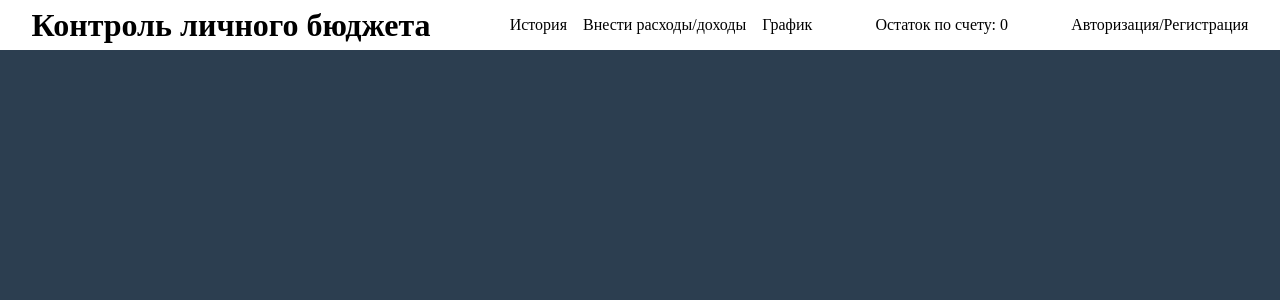
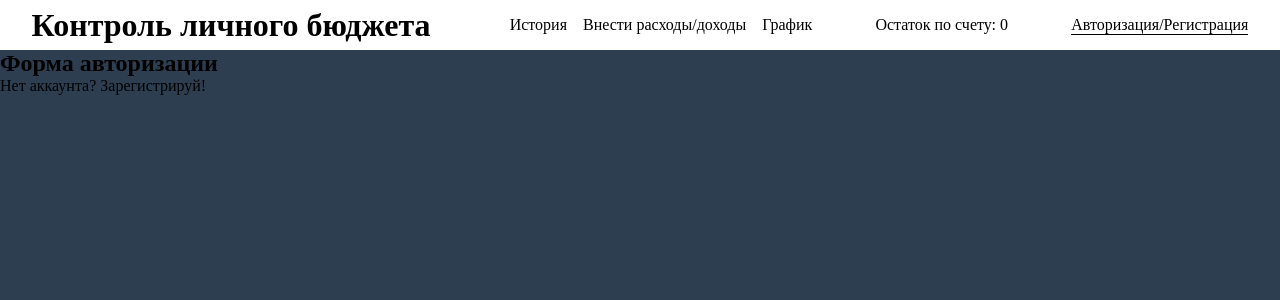
Before and after one commit to filya63/budget, a Vue app: page /sign-in in a window 1280 px wide. Shown: the top 300 px of the page. Built offline with nearby package versions, Linux system fonts and the light colour scheme.

Commit message:
add path route, add pages register and signin, settings store module

```diff
--- a/src/App.vue
+++ b/src/App.vue
@@ -1,7 +1,7 @@
 <template>
   <HeaderApp/>
   <main>
-  <router-view></router-view>
+    <router-view></router-view>
   </main>
 </template>
 
--- a/src/components/Auth.vue
+++ b/src/components/Auth.vue
@@ -1,3 +1,17 @@
 <template>
-  Авторизация/Регистрация
+  <router-link to="/history" v-if="isAuth">Твоё имя</router-link>
+  <router-link to="/sign-in" v-else>Авторизация/Регистрация</router-link>
 </template>
+
+<script lang="ts">
+import { defineComponent, ref, computed } from 'vue';
+
+export default defineComponent({
+  setup() {
+    const isAuth:any = ref(false);
+    // const url = computed(():String => {
+    //   return isAuth ? '/history' : '/exin'
+    // });
+  }
+})
+</script>
--- /dev/null
+++ b/src/components/RegisterPage.vue
@@ -0,0 +1,3 @@
+<template>
+  <h2>Форма с регистрация</h2>
+</template>
--- /dev/null
+++ b/src/components/SignInPage.vue
@@ -0,0 +1,4 @@
+<template>
+  <h2>Форма авторизации</h2>
+  <router-link to="/register">Нет аккаунта? Зарегистрируй!</router-link>
+</template>
--- a/src/router/index.ts
+++ b/src/router/index.ts
@@ -2,6 +2,8 @@ import { createRouter, createWebHistory, RouteRecordRaw } from 'vue-router'
 import HistoryPage from '@/components/HistoryPage.vue';
 import ExinPage from '@/components/ExinPage.vue';
 import GraphPage from '@/components/GraphPage.vue';
+import SignInPage from '@/components/SignInPage.vue';
+import RegisterPage from '@/components/RegisterPage.vue';
 
 const routes: Array<RouteRecordRaw> = [
   {
@@ -18,6 +20,16 @@ const routes: Array<RouteRecordRaw> = [
     path: '/graph',
     name: 'Graph',
     component: GraphPage
+  },
+  {
+    path: '/sign-in',
+    name: 'Sign-in',
+    component: SignInPage,
+  },
+  {
+    path: '/register',
+    name: 'Register',
+    component: RegisterPage,
   }
 ]
 
--- /dev/null
+++ b/src/store/auth.ts
@@ -0,0 +1,15 @@
+export default {
+  namespaced: true,
+  state: {
+    isAuth: null
+  },
+  mutations: {
+  },
+  actions: {
+  },
+  getters: {
+    getAuthStatus: (state: any): Boolean => {
+      return state.isAuth
+    }
+  }
+}
--- a/src/store/index.ts
+++ b/src/store/index.ts
@@ -1,12 +1,8 @@
 import { createStore } from 'vuex'
+import auth from './auth';
 
 export default createStore({
-  state: {
-  },
-  mutations: {
-  },
-  actions: {
-  },
   modules: {
+    auth,
   }
 })
```
Also changed, not shown: 1 other file (tests, documents, lock files or other folders).
